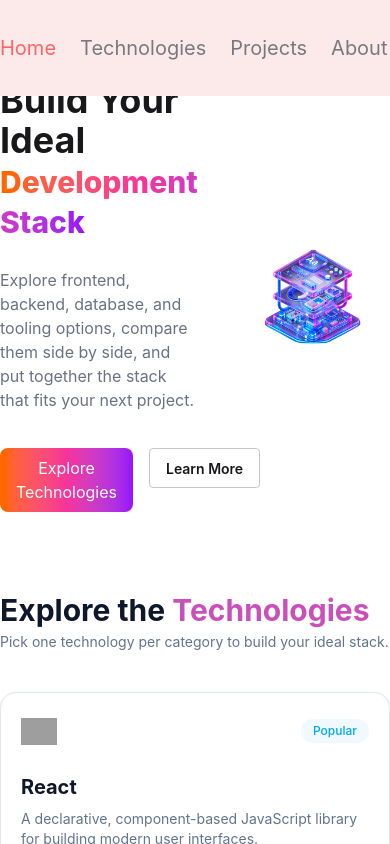
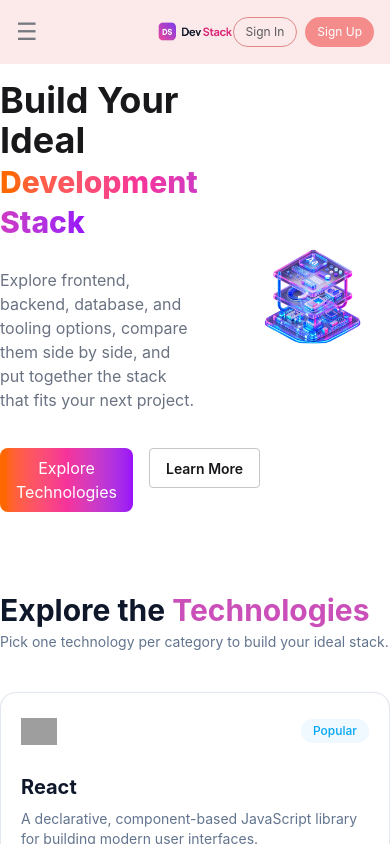
Before and after one commit to nayanhalder730/dev-stack-2026, a React (Vite) app: page / in a window 390 px wide. Shown: the top 844 px of the page. Built offline with nearby package versions, Linux system fonts and the light colour scheme; grey boxes are pictures that could not be loaded.

Commit message:
nav item also responsive and humberger button added

```diff
--- a/src/component/nav.tsx
+++ b/src/component/nav.tsx
@@ -1,36 +1,47 @@
 import logo from "../assets/logo-text.png";
-import { useState } from "react";
+
+export default function Nav() {
+  return (
+    <nav className="fixed top-0 left-0 z-50 w-full bg-[#fceaea]">
+      <div className="container relative mx-auto flex items-center justify-between px-4 py-4 md:px-6">
 
 
-export default function Nav() {
+        <button className="text-2xl text-[#767a80] md:hidden">
+          ☰
+        </button>
 
-    const [sign,setSign]=useState(true)
 
-    function handelSignButton(){
-        setSign(!sign);
-    }
-  return (
-    <>
-      <nav className="fixed top-0 left-0 w-full z-50 bg-[#fceaea]">
-        <div className="container mx-auto flex items-center py-4">
-          <div className="mr-auto">
-            <img className="w-full" src={logo} alt="Logo" />
-          </div>
+        <div className="absolute left-1/2 -translate-x-1/2 md:static md:translate-x-0">
+          <img
+            className="w-[75px] sm:w-[85px] md:w-[95px]"
+            src={logo}
+            alt="Logo"
+          />
+        </div>
 
-          <ul className="text-[#767a80] list-none flex items-center gap-6 text-xl">
-            <li className="text-red-400">Home</li>
-            <li>Technologies</li>
-            <li>Projects</li>
-            <li>About</li>
-            <li>Contact</li>
-          </ul>
+        <ul className="hidden items-center gap-6 text-lg text-[#686b70] md:flex lg:text-xl">
+          <li className="cursor-pointer text-red-400">Home</li>
+          <li className="cursor-pointer">Technologies</li>
+          <li className="cursor-pointer">Projects</li>
+          <li className="cursor-pointer">About</li>
+          <li className="cursor-pointer">Contact</li>
+        </ul>
 
-          <div className="ml-auto p-3 flex gap-2">
-            <button onClick={handelSignButton} className={`btn ${sign === true ? "btn-secondary" : ""} rounded-3xl`}>Secondary</button>
-            <button onClick={handelSignButton} className={`btn ${sign === false ? "btn-secondary" : ""} rounded-3xl`}>Secondary</button>
-          </div>
+        <div className="ml-auto flex gap-2 md:ml-0">
+          <button
+            className="rounded-3xl border border-[#e28787] px-3 py-1.5 text-xs text-[#5a5b5e] transition hover:bg-[#e5a6a6] hover:text-white sm:px-4 sm:text-sm"
+          >
+            Sign In
+          </button>
+
+          <button
+            className="rounded-3xl bg-[#f58c8c] px-3 py-1.5 text-xs text-white transition hover:bg-[#d98f8f] sm:px-4 sm:text-sm"
+          >
+            Sign Up
+          </button>
         </div>
-      </nav>
-    </>
+
+      </div>
+    </nav>
   );
 }
```
